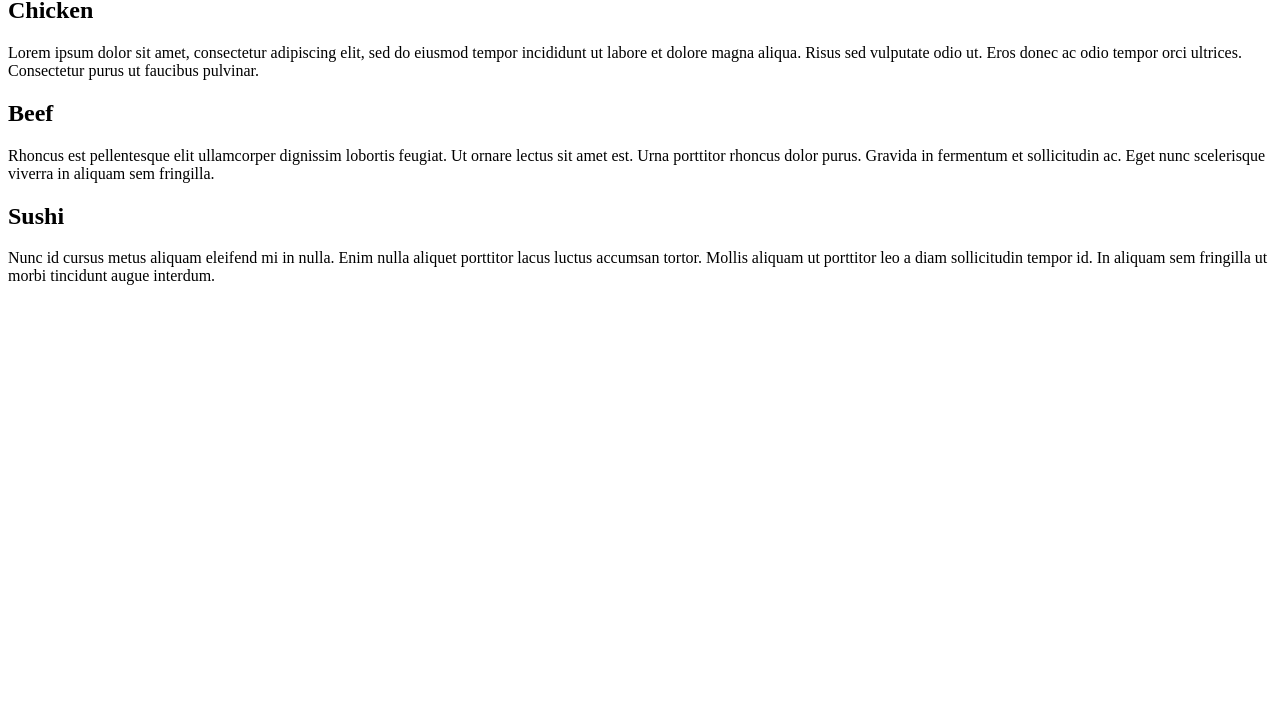
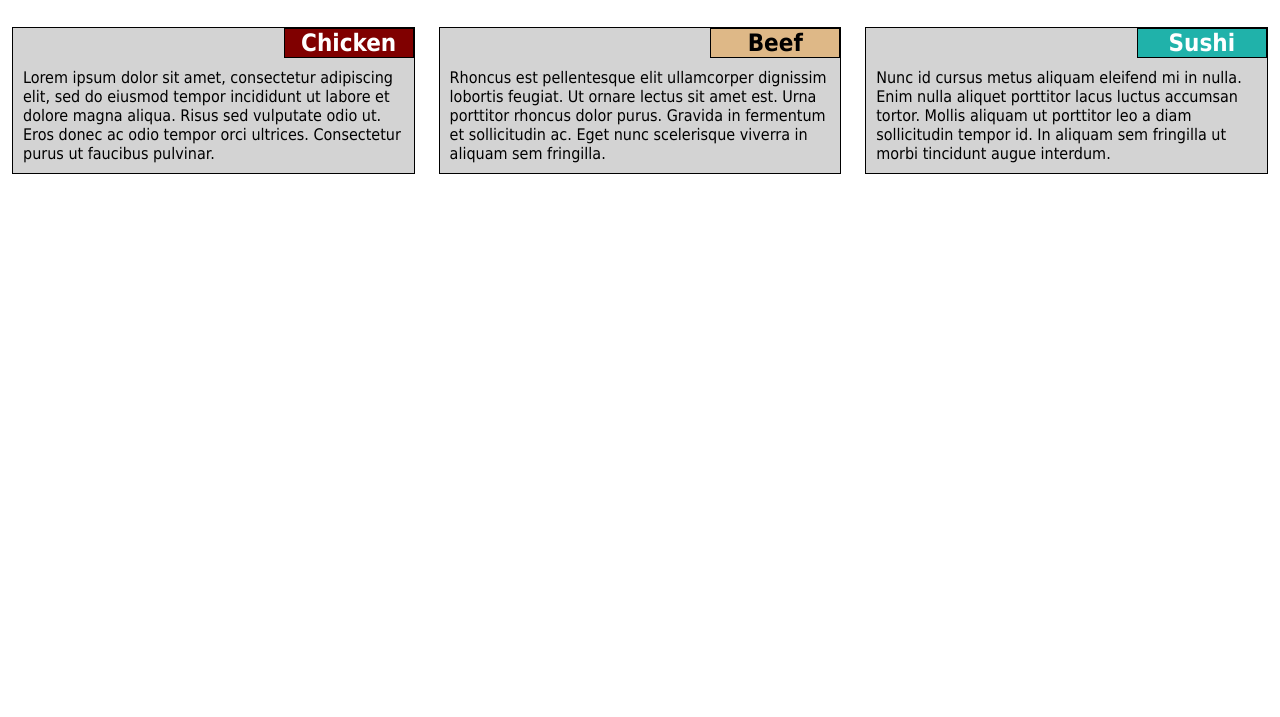
Before and after one commit to jbergerud/mod2-solution, a plain HTML site: page index.html in a window 1280 px wide. Shown: the part 83-800 px from the top of the page. Drawn offline with Linux system fonts and the light colour scheme; the site is published under a folder, as on GitHub Pages, so addresses that start at the root find nothing.

Commit message:
removed test slash before directory

```diff
--- a/index.html
+++ b/index.html
@@ -4,7 +4,7 @@
 	<meta charset="utf-8">
 	<meta name="viewport" content="width=device-width, initial-scale=1.0">
 	<title>Menu</title>
-	<link rel="stylesheet" href="/css/style.css" type="text/css">
+	<link rel="stylesheet" href="css/style.css" type="text/css">
 </head>
 <body>
 <h1>Our Menu</h1>
```
